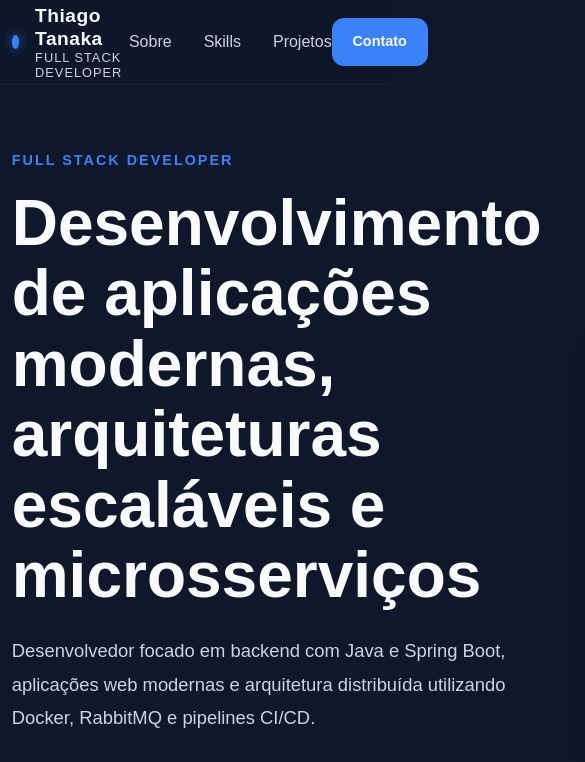
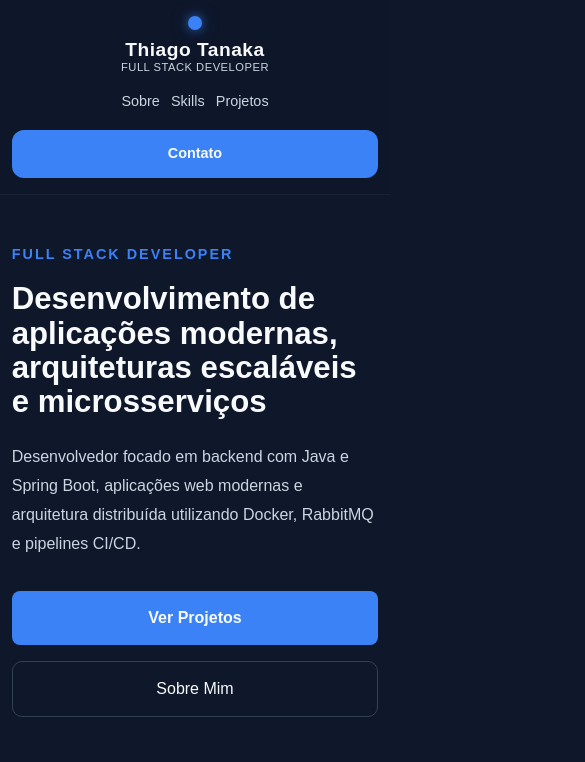
Before and after one commit to Thiago-Peczek/ds881-curriculo-GRR20243533, a website: page index.html in a window 390 px wide. Shown: the top 762 px of the page, 585 px wide, since content can reach past the window. Drawn offline with nearby package versions, Linux system fonts and the light colour scheme.

Commit message:
Feat | Adição de responsividade para tablet e mobile

```diff
--- a/assets/css/style.css
+++ b/assets/css/style.css
@@ -688,3 +688,133 @@ img {
   text-align: center;
   color: var(--color-text-secondary);
 }
+
+/* =========================
+   RESPONSIVE
+========================= */
+
+@media (width <= 768px) {
+  .header-content {
+    flex-direction: column;
+    gap: 1.5rem;
+    padding: 1.5rem 0;
+  }
+
+  .nav-list {
+    gap: 1rem;
+    flex-wrap: wrap;
+    justify-content: center;
+  }
+
+  .header-contact-button {
+    width: 100%;
+    text-align: center;
+  }
+
+  .hero-content,
+  .about-content {
+    flex-direction: column;
+  }
+
+  .hero-title {
+    font-size: 3rem;
+  }
+
+  .hero-card,
+  .about-cards {
+    width: 100%;
+  }
+
+  .section {
+    padding: 4rem 0;
+  }
+
+  .footer-content {
+    flex-direction: column;
+  }
+}
+
+@media (width <= 580px) {
+  .header-content {
+    gap: 1rem;
+    padding: 1rem 0;
+  }
+
+  .logo-wrapper {
+    flex-direction: column;
+    text-align: center;
+    gap: 0.5rem;
+  }
+
+  .logo-role {
+    font-size: 0.7rem;
+    letter-spacing: 0.5px;
+  }
+
+  .nav-list {
+    gap: 0.7rem;
+    font-size: 0.9rem;
+    width: 100%;
+    justify-content: center;
+  }
+
+  .header-contact-button {
+    width: 100%;
+    padding: 0.8rem 1rem;
+  }
+
+  .hero {
+    min-height: auto;
+    padding: 3rem 0;
+  }
+
+  .hero-title {
+    margin-bottom: 1.5rem;
+    font-size: clamp(1.5rem, 8vw, 4rem);
+    line-height: 1.1;
+  }
+
+  .hero-description {
+    font-size: 1rem;
+  }
+
+  .hero-buttons {
+    flex-direction: column;
+  }
+
+  .button,
+  .hero-secondary-button {
+    width: 100%;
+    text-align: center;
+  }
+
+  .hero-highlights {
+    flex-direction: column;
+    gap: 1rem;
+  }
+
+  .projects-grid,
+  .skills-grid {
+    grid-template-columns: 1fr;
+  }
+
+  .project-card,
+  .skill-card,
+  .about-card {
+    width: 100%;
+  }
+
+  .project-card,
+  .hero-card,
+  .about-card {
+    padding: 1.5rem;
+  }
+
+  .hero-card-content {
+    padding: 1.5rem;
+  }
+
+  .footer-content {
+    gap: 2rem;
+  }
+}
```
